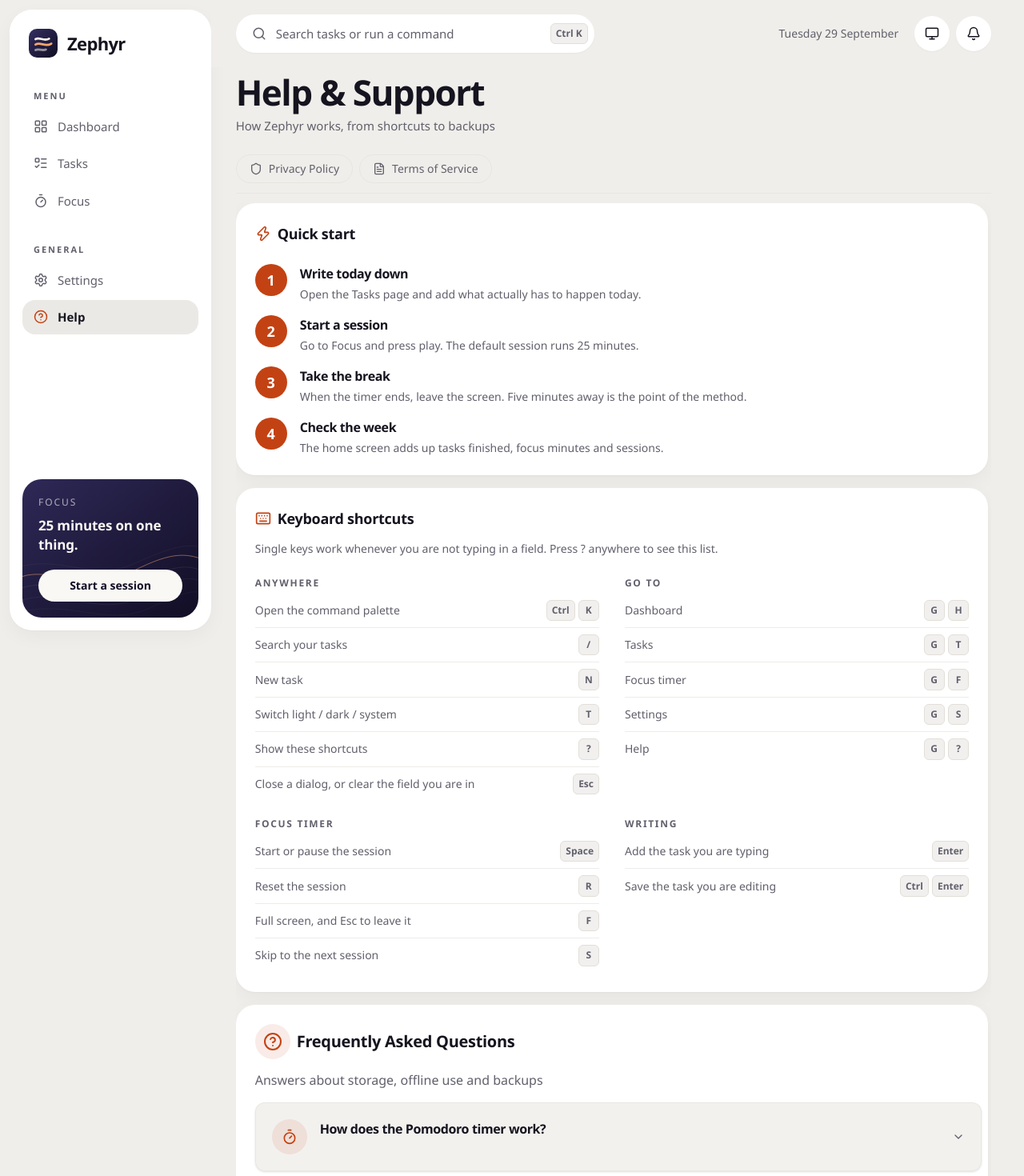
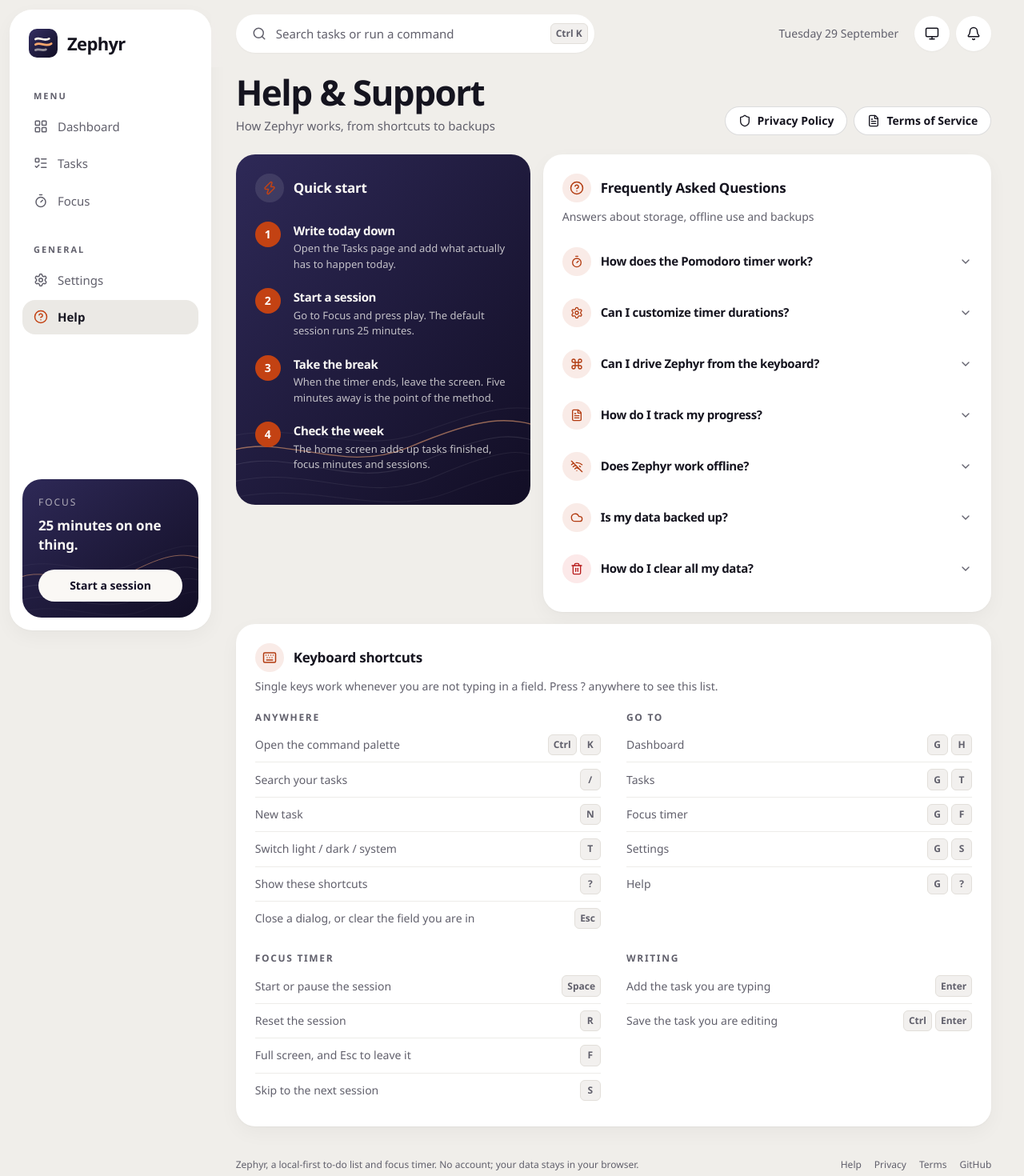
Before and after one commit to dominikkoenitzer/Zephyr, a React (Vite) app: page /help in a window 1280 px wide. Shown: the top 1470 px of the page at 80% size. Built offline with nearby package versions, Linux system fonts and the light colour scheme.

Commit message:
Put Help in cards

```diff
--- a/src/pages/Help.jsx
+++ b/src/pages/Help.jsx
@@ -1,5 +1,6 @@
 import { Link } from 'react-router-dom';
-import { Card, CardContent, CardHeader, CardTitle } from '../components/ui/card';
+import { Card, CardTitle } from '../components/ui/card';
+import { NightSurface } from '../components/ui/night-surface';
 import { HelpCircle, Zap, Shield, FileText, Timer, Settings, WifiOff, Trash2, Cloud, Keyboard, Command } from 'lucide-react';
 import { Accordion, AccordionContent, AccordionItem, AccordionTrigger } from '../components/ui/accordion';
 import ShortcutTable from '../components/Shortcuts/ShortcutTable';
@@ -8,9 +9,28 @@ import PageContainer from '../components/Layout/PageContainer';
 import { usePageMeta } from '../hooks/usePageMeta';
 import { ROUTE_META } from '../routes/meta';
 
+const QUICK_START = [
+  { title: 'Write today down', text: 'Open the Tasks page and add what actually has to happen today.' },
+  { title: 'Start a session', text: 'Go to Focus and press play. The default session runs 25 minutes.' },
+  { title: 'Take the break', text: 'When the timer ends, leave the screen. Five minutes away is the point of the method.' },
+  { title: 'Check the week', text: 'The home screen adds up tasks finished, focus minutes and sessions.' },
+];
+
+/** A card title with its small round icon. */
+function IconTitle({ icon: Icon, children, id }) {
+  return (
+    <CardTitle id={id} className="flex items-center gap-3">
+      <span aria-hidden="true" className="flex h-9 w-9 shrink-0 items-center justify-center rounded-full bg-primary/10">
+        <Icon className="h-[18px] w-[18px] text-primary-strong" />
+      </span>
+      {children}
+    </CardTitle>
+  );
+}
+
 // Privacy and Terms used to be tabs here, held in useState, which kept them
 // out of the DOM (and out of every crawler) unless clicked. They are real
-// routes now (/privacy, /terms), linked below the header.
+// routes now (/privacy, /terms), linked in the header.
 function Help() {
   usePageMeta(ROUTE_META['/help']);
 
@@ -19,49 +39,49 @@ function Help() {
       question: "How does the Pomodoro timer work?",
       answer: "The Pomodoro Technique is a time management method that breaks work into focused intervals. In Zephyr, you work for 25 minutes (a 'pomodoro'), then take a 5-minute break. After completing 4 pomodoros, you get a longer 15-minute break. The cycle keeps breaks regular through long stretches of work, and the timer logs each session.",
       icon: Timer,
-      iconColor: "text-primary",
+      iconColor: "text-primary-strong",
       bgColor: "bg-primary/10"
     },
     {
       question: "Can I customize timer durations?",
       answer: "Yes. Zephyr ships presets for Pomodoro, Short Focus, Deep Work and Meditation, and you can add your own with whatever work, short break and long break durations you want. On the Focus page, pick a preset from the list on the right; hover one to rename or retime it, or use the New preset button to add another.",
       icon: Settings,
-      iconColor: "text-primary",
-      bgColor: "bg-accent/60"
+      iconColor: "text-primary-strong",
+      bgColor: "bg-primary/10"
     },
     {
       question: "Can I drive Zephyr from the keyboard?",
       answer: "Almost entirely. Ctrl+K (Cmd+K on a Mac) opens the command palette, which searches your tasks and runs any command: new task, start a focus session, switch theme, export a backup. Single keys work whenever you are not typing in a field. N adds a task, T switches theme, G then T or F jumps between pages, and ? opens the full list below.",
       icon: Command,
-      iconColor: "text-primary",
+      iconColor: "text-primary-strong",
       bgColor: "bg-primary/10"
     },
     {
       question: "How do I track my progress?",
       answer: "Zephyr tracks your focus sessions and your completed tasks. The home screen adds up the week: active tasks, tasks finished, focus minutes and sessions. The timer keeps a daily streak alongside that, and everything is saved as it happens.",
       icon: FileText,
-      iconColor: "text-primary",
-      bgColor: "bg-accent/50"
+      iconColor: "text-primary-strong",
+      bgColor: "bg-primary/10"
     },
     {
       question: "Does Zephyr work offline?",
       answer: "Yes. Zephyr is a Progressive Web App (PWA) that works offline. Your tasks and timer sessions are stored on your own device in browser storage, so no feature needs an internet connection.",
       icon: WifiOff,
-      iconColor: "text-primary",
-      bgColor: "bg-accent/60"
+      iconColor: "text-primary-strong",
+      bgColor: "bg-primary/10"
     },
     {
       question: "Is my data backed up?",
       answer: "Zephyr stores all data locally on your device. We cannot see it, and there is no automatic cloud backup. You can download a full backup anytime from Settings > Data Management > Export data, and restore it on any device with Import backup. Clearing your browser's site data will remove everything, so export a backup first if your data matters.",
       icon: Cloud,
-      iconColor: "text-primary",
-      bgColor: "bg-accent/60"
+      iconColor: "text-primary-strong",
+      bgColor: "bg-primary/10"
     },
     {
       question: "How do I clear all my data?",
       answer: "To clear all your data, go to Settings > Data Management. Click the 'Clear All Local Storage' button. You'll be asked to confirm this action as it permanently deletes all tasks, timer sessions, settings, and preferences. This action cannot be undone and will reload the page. Export a backup first (Settings > Data Management > Export data) if you want to keep anything.",
       icon: Trash2,
-      iconColor: "text-destructive",
+      iconColor: "text-destructive-strong",
       bgColor: "bg-destructive/10"
     }
   ];
@@ -76,136 +96,94 @@ function Help() {
       <PageHeader
         title="Help & Support"
         description="How Zephyr works, from shortcuts to backups"
-      />
-
-      {/* Trust pages, each on its own route */}
-      <div className="shrink-0 flex flex-wrap gap-1.5 sm:gap-2 border-b border-border/50 pb-2 sm:pb-3 overflow-x-auto mb-2 sm:mb-3">
-        {legalLinks.map((link) => {
+        actions={legalLinks.map((link) => {
           const Icon = link.icon;
           return (
             <Link
               key={link.to}
               to={link.to}
-              className="inline-flex items-center gap-1.5 sm:gap-2 rounded-full border border-border/60 h-8 sm:h-9 px-3 sm:px-4 text-xs sm:text-sm font-medium text-muted-foreground transition-colors hover:bg-accent/50 hover:text-foreground"
+              className="inline-flex h-9 items-center gap-2 rounded-full border border-foreground/15 bg-card px-4 text-sm font-semibold text-foreground transition-colors hover:border-foreground/30 hover:bg-accent"
             >
-              <Icon className="h-3.5 w-3.5 sm:h-4 sm:w-4" />
+              <Icon className="h-4 w-4" />
               <span className="hidden sm:inline">{link.label}</span>
               <span className="sm:hidden">{link.label.split(' ')[0]}</span>
             </Link>
           );
         })}
+      />
+
+      <div className="grid grid-cols-1 items-start gap-(--panel-gap) xl:grid-cols-5">
+        {/* Quick start */}
+        <NightSurface className="animate-fade-in-up p-6 pb-10 xl:col-span-2" style={{ animationDelay: '0.1s' }}>
+          <h2 className="flex items-center gap-3 text-[17px] font-semibold tracking-[-0.015em]">
+            <span aria-hidden="true" className="flex h-9 w-9 shrink-0 items-center justify-center rounded-full bg-white/10">
+              <Zap className="h-[18px] w-[18px] text-primary" />
+            </span>
+            Quick start
+          </h2>
+          <ol className="mt-6 space-y-5">
+            {QUICK_START.map((step, index) => (
+              <li key={step.title} className="flex items-start gap-4">
+                <span className="flex h-8 w-8 shrink-0 items-center justify-center rounded-full bg-primary text-sm font-bold text-primary-foreground tabular-nums">
+                  {index + 1}
+                </span>
+                <div>
+                  <h3 className="text-[15px] font-semibold text-hero-foreground">{step.title}</h3>
+                  <p className="mt-0.5 text-[13px] text-hero-foreground/75">{step.text}</p>
                 </div>
+              </li>
+            ))}
+          </ol>
+        </NightSurface>
 
-      <div className="flex-1 min-h-0 overflow-y-auto space-y-2 sm:space-y-3 md:space-y-4 pr-1">
-          {/* Quick Start Card */}
-          <Card className=" animate-fade-in-up shrink-0" style={{ animationDelay: '0.1s' }}>
-            <CardHeader>
-              <CardTitle className="flex items-center gap-2 text-base sm:text-lg">
-                <Zap className="h-4 w-4 sm:h-5 sm:w-5 text-primary" />
-                Quick start
-              </CardTitle>
-            </CardHeader>
-            <CardContent className="space-y-3 sm:space-y-4">
-              <div className="space-y-3 sm:space-y-4">
-                <div className="flex gap-3 sm:gap-4 items-start">
-                  <div className="bg-primary text-white rounded-full w-8 h-8 sm:w-10 sm:h-10 flex items-center justify-center font-bold shrink-0 text-base sm:text-lg">1</div>
-                  <div>
-                    <h3 className="text-sm sm:text-base font-semibold text-foreground mb-0.5 sm:mb-1">Write today down</h3>
-                    <p className="text-xs sm:text-sm text-muted-foreground">Open the Tasks page and add what actually has to happen today.</p>
-                  </div>
-                </div>
-
-                <div className="flex gap-3 sm:gap-4 items-start">
-                  <div className="bg-primary text-white rounded-full w-8 h-8 sm:w-10 sm:h-10 flex items-center justify-center font-bold shrink-0 text-base sm:text-lg">2</div>
-                  <div>
-                    <h3 className="text-sm sm:text-base font-semibold text-foreground mb-0.5 sm:mb-1">Start a session</h3>
-                    <p className="text-xs sm:text-sm text-muted-foreground">Go to Focus and press play. The default session runs 25 minutes.</p>
-                  </div>
-                </div>
-
-                <div className="flex gap-3 sm:gap-4 items-start">
-                  <div className="bg-primary text-white rounded-full w-8 h-8 sm:w-10 sm:h-10 flex items-center justify-center font-bold shrink-0 text-base sm:text-lg">3</div>
-                  <div>
-                    <h3 className="text-sm sm:text-base font-semibold text-foreground mb-0.5 sm:mb-1">Take the break</h3>
-                    <p className="text-xs sm:text-sm text-muted-foreground">When the timer ends, leave the screen. Five minutes away is the point of the method.</p>
-                  </div>
-                </div>
-
-                <div className="flex gap-3 sm:gap-4 items-start">
-                  <div className="bg-primary text-white rounded-full w-8 h-8 sm:w-10 sm:h-10 flex items-center justify-center font-bold shrink-0 text-base sm:text-lg">4</div>
-                  <div>
-                    <h3 className="text-sm sm:text-base font-semibold text-foreground mb-0.5 sm:mb-1">Check the week</h3>
-                    <p className="text-xs sm:text-sm text-muted-foreground">The home screen adds up tasks finished, focus minutes and sessions.</p>
-                  </div>
-                </div>
-              </div>
-            </CardContent>
-          </Card>
-
-          {/* Keyboard shortcuts */}
-          <Card className=" animate-fade-in-up shrink-0" style={{ animationDelay: '0.15s' }}>
-            <CardHeader>
-              <CardTitle className="flex items-center gap-2 text-base sm:text-lg">
-                <Keyboard className="h-4 w-4 sm:h-5 sm:w-5 text-primary" />
-                Keyboard shortcuts
-              </CardTitle>
-              <p className="text-xs sm:text-sm text-muted-foreground mt-1 sm:mt-2">
-                Single keys work whenever you are not typing in a field. Press ? anywhere to see this list.
-              </p>
-            </CardHeader>
-            <CardContent>
-              <ShortcutTable />
-            </CardContent>
-          </Card>
-
-          {/* FAQ Card */}
-          <Card className=" animate-fade-in-up w-full shrink-0" style={{ animationDelay: '0.2s' }}>
-            <CardHeader className="pb-2 sm:pb-3 md:pb-4 shrink-0">
-              <CardTitle className="flex items-center gap-2 text-sm sm:text-base md:text-lg lg:text-xl">
-                <div className="p-1.5 sm:p-2 md:p-2.5 rounded-lg bg-primary/10">
-                  <HelpCircle className="h-4 w-4 sm:h-5 sm:w-5 md:h-6 md:w-6 text-primary" />
-                </div>
-                <span className="wrap-break-word">Frequently Asked Questions</span>
-              </CardTitle>
-              <p className="text-xs sm:text-sm md:text-base text-muted-foreground mt-1 sm:mt-2">
+        {/* FAQ */}
+        <Card className="animate-fade-in-up p-6 xl:col-span-3" style={{ animationDelay: '0.2s' }}>
+          <IconTitle icon={HelpCircle}>Frequently Asked Questions</IconTitle>
+          <p className="mt-2 text-sm text-muted-foreground">
             Answers about storage, offline use and backups
           </p>
-            </CardHeader>
-            <CardContent className="pr-1 sm:pr-2">
-              <Accordion type="single" className="space-y-2 sm:space-y-3 md:space-y-4 w-full">
+          <Accordion type="single" className="-mx-3 mt-4 w-auto space-y-1">
             {faqs.map((faq, index) => {
               const Icon = faq.icon;
               return (
-                    <AccordionItem key={index} value={`faq-${index}`} className="border border-border/60 rounded-lg sm:rounded-xl bg-background/80 hover:border-primary/30 transition-all duration-200 hover:shadow-md overflow-hidden w-full">
+                <AccordionItem
+                  key={index}
+                  value={`faq-${index}`}
+                  className="rounded-2xl border-0 bg-transparent shadow-none"
+                >
                   <AccordionTrigger
                     value={`faq-${index}`}
-                        className="px-2 sm:px-3 md:px-4 lg:px-5 py-2.5 sm:py-3 md:py-4 lg:py-5 hover:no-underline group"
+                    className="group gap-3 rounded-2xl px-3 py-3 hover:bg-accent/60 hover:no-underline"
                   >
-                        <div className="flex items-start gap-2 sm:gap-3 md:gap-4 w-full text-left">
-                          <div className={`p-1.5 sm:p-2 md:p-2.5 lg:p-3 rounded-lg ${faq.bgColor} group-hover:scale-110 transition-transform duration-200 shrink-0`}>
-                            <Icon className={`h-3.5 w-3.5 sm:h-4 sm:w-4 md:h-5 md:w-5 ${faq.iconColor} transition-colors duration-200`} />
-                          </div>
-                          <div className="flex-1 min-w-0">
-                            <h3 className="font-semibold text-xs sm:text-sm md:text-base text-foreground group-hover:text-primary transition-colors duration-200 pr-1 sm:pr-2 wrap-break-word leading-tight sm:leading-normal">
+                    <div className="flex w-full items-center gap-3 text-left">
+                      <span aria-hidden="true" className={`flex h-9 w-9 shrink-0 items-center justify-center rounded-full ${faq.bgColor}`}>
+                        <Icon className={`h-4 w-4 ${faq.iconColor}`} />
+                      </span>
+                      <h3 className="min-w-0 wrap-break-word text-[15px] font-semibold leading-snug text-foreground">
                         {faq.question}
                       </h3>
                     </div>
-                        </div>
                   </AccordionTrigger>
-                      <AccordionContent value={`faq-${index}`} className="px-2 sm:px-3 md:px-4 lg:px-5 pb-2.5 sm:pb-3 md:pb-4 lg:pb-5">
-                        <div className="pl-0 sm:pl-10 md:pl-12 lg:pl-14">
-                          <div className="pt-2 border-t border-border/30">
-                            <p className="text-xs sm:text-sm md:text-base text-muted-foreground leading-relaxed pt-2 sm:pt-3 wrap-break-word">
+                  <AccordionContent value={`faq-${index}`} className="px-3 pb-4 sm:pl-15">
+                    <p className="max-w-[70ch] wrap-break-word pt-1 text-sm leading-relaxed text-muted-foreground">
                       {faq.answer}
                     </p>
-                          </div>
-                        </div>
                   </AccordionContent>
                 </AccordionItem>
               );
             })}
           </Accordion>
-            </CardContent>
+        </Card>
+
+        {/* Keyboard shortcuts */}
+        <Card className="animate-fade-in-up p-6 xl:col-span-5" style={{ animationDelay: '0.15s' }}>
+          <IconTitle icon={Keyboard}>Keyboard shortcuts</IconTitle>
+          <p className="mt-2 text-sm text-muted-foreground">
+            Single keys work whenever you are not typing in a field. Press ? anywhere to see this list.
+          </p>
+          <div className="mt-5">
+            <ShortcutTable />
+          </div>
         </Card>
       </div>
     </PageContainer>
```
Lines whose indentation alone changed are shown as unchanged.
